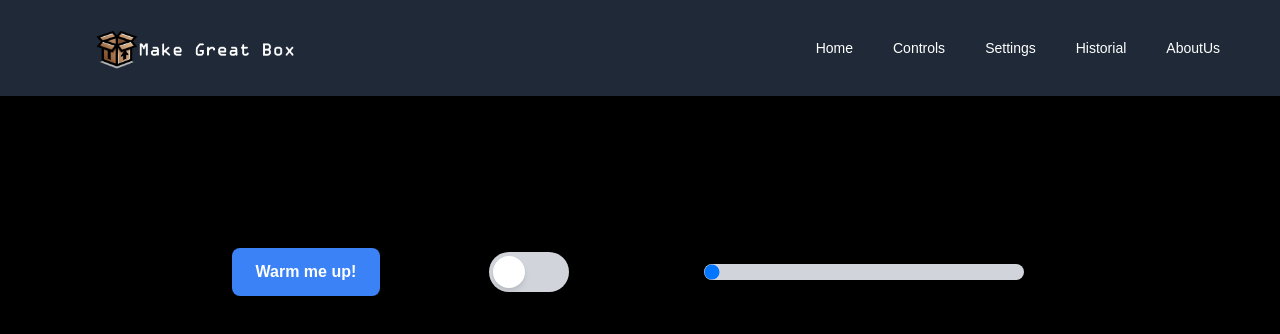
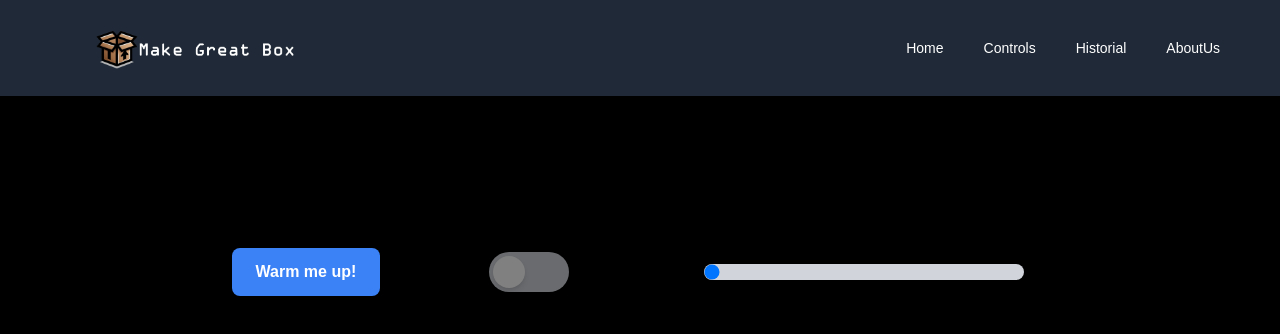
Before and after one commit to MakeGreatBox/frontend, a Next.js app: page /controls in a window 1280 px wide. Shown: the top 334 px of the page. Built offline with nearby package versions, Linux system fonts and the light colour scheme.

Commit message:
Adding last features

```diff
--- a/app/controls/page.tsx
+++ b/app/controls/page.tsx
@@ -1,13 +1,17 @@
 "use client";
+import { useState } from "react"; // Import useState hook
 import Navbar from "@/components/Navbar/Navbar";
 import SlideButton from "@/components/slideButton/slideButton";
 import ClickButton from "@/components/clickButton/clickButton";
-import Slide from "@/components/forwardsBackwardsSlide/forwardsBackwardsSlide";
 import Slider from "@/components/Slider/Slider";
 
 export default function Controls() {
+  // State to track if the "Warm me up!" button is clicked
+  const [isWarmUpClicked, setIsWarmUpClicked] = useState(false);
+
   const handleClick = () => {
     alert("Button clicked!");
+    setIsWarmUpClicked(true); // Enable SlideButton when clicked
   };
 
   return (
@@ -23,17 +27,16 @@ export default function Controls() {
           <div className="flex flex-col items-center p-4 md:p-6 rounded-lg shadow-md w-full sm:w-auto text-center">
             <div className="flex items-center">
               <span className="text-black mr-4">Off</span>
-              <SlideButton />
+              <SlideButton disabled={!isWarmUpClicked} /> {/* Disable SlideButton if not clicked */}
               <span className="text-black ml-4">On</span>
             </div>
           </div>
           <div className="flex flex-col items-center p-4 md:p-6 rounded-lg shadow-md w-full sm:w-auto text-center">
             <div className="flex items-center">
-          <Slider /> {/* Add Slider */}
+              <Slider /> {/* Add Slider */}
+            </div>
           </div>
         </div>
-        </div>
-
       </div>
     </div>
   );
--- a/components/Navbar/Navbar.tsx
+++ b/components/Navbar/Navbar.tsx
@@ -73,12 +73,7 @@ const Navbar: React.FC = () => {
               >
                 Controls
               </a>
-              <a
-                href="/settings"
-                className="text-white hover:bg-gray-700 px-3 py-2 rounded-md text-sm font-medium"
-              >
-                Settings
-              </a>
+
               <a
                 href="/historial"
                 className="text-white hover:bg-gray-700 px-3 py-2 rounded-md text-sm font-medium"
@@ -115,13 +110,7 @@ const Navbar: React.FC = () => {
             Controls
           </a>
           <a
-            href="/settings"
-            className="text-white block px-3 py-2 rounded-md text-base font-medium"
-          >
-            Settings
-          </a>
-          <a
-            href="/settings"
+            href="/historial"
             className="text-white block px-3 py-2 rounded-md text-base font-medium"
           >
             Historial
--- a/components/slideButton/slideButton.tsx
+++ b/components/slideButton/slideButton.tsx
@@ -1,19 +1,24 @@
-// components/SlideButton.tsx
 "use client"; // Enables client-side interactivity
 import React, { useState } from "react";
 
-const SlideButton: React.FC = () => {
+interface SlideButtonProps {
+  disabled: boolean; // Add a disabled prop
+}
+
+const SlideButton: React.FC<SlideButtonProps> = ({ disabled }) => {
   const [isOn, setIsOn] = useState(false);
 
   const toggleButton = () => {
-    setIsOn((prev) => !prev);
+    if (!disabled) {
+      setIsOn((prev) => !prev);
+    }
   };
 
   return (
     <div
       className={`w-20 h-10 flex items-center px-1 rounded-full cursor-pointer transition-colors ${
         isOn ? "bg-green-500" : "bg-gray-300"
-      }`}
+      } ${disabled ? "cursor-not-allowed opacity-50" : ""}`} // Add styling for the disabled state
       onClick={toggleButton}
     >
       <div
```
